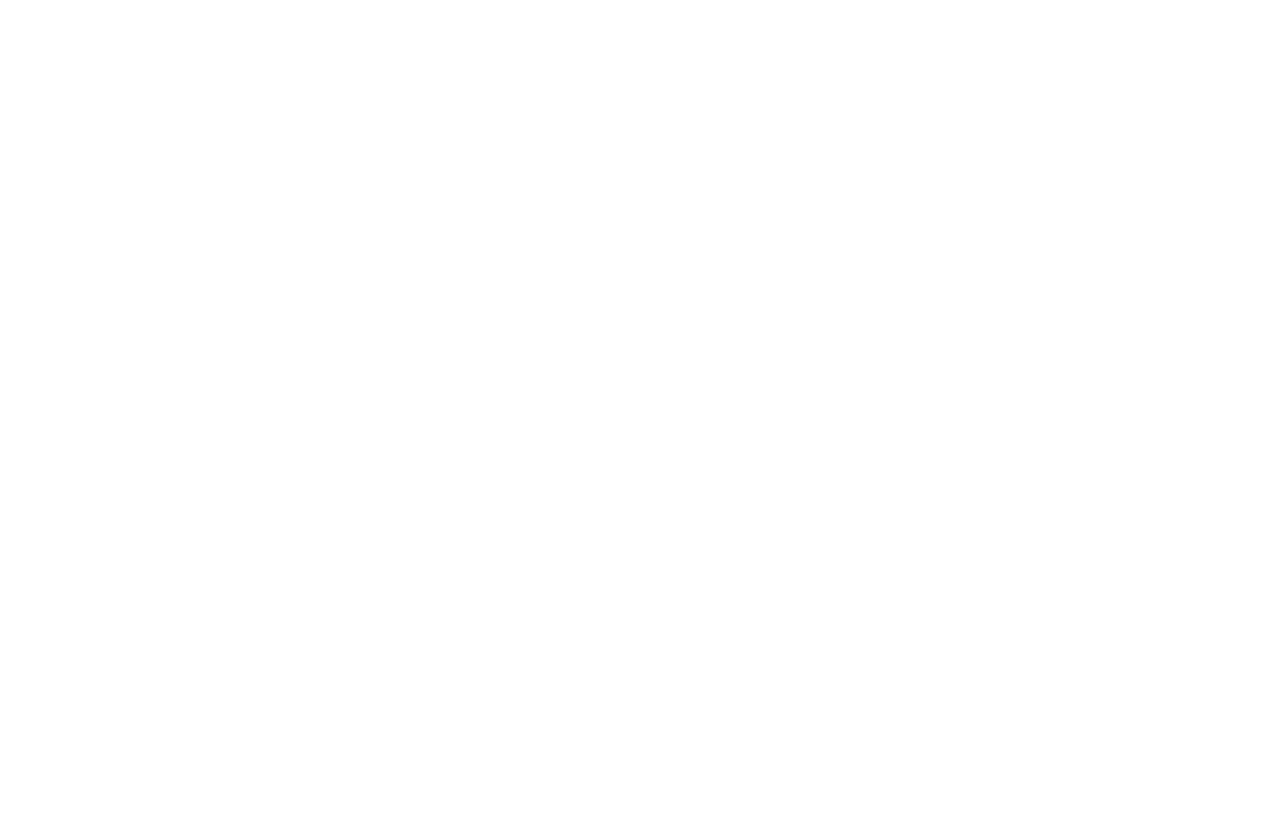
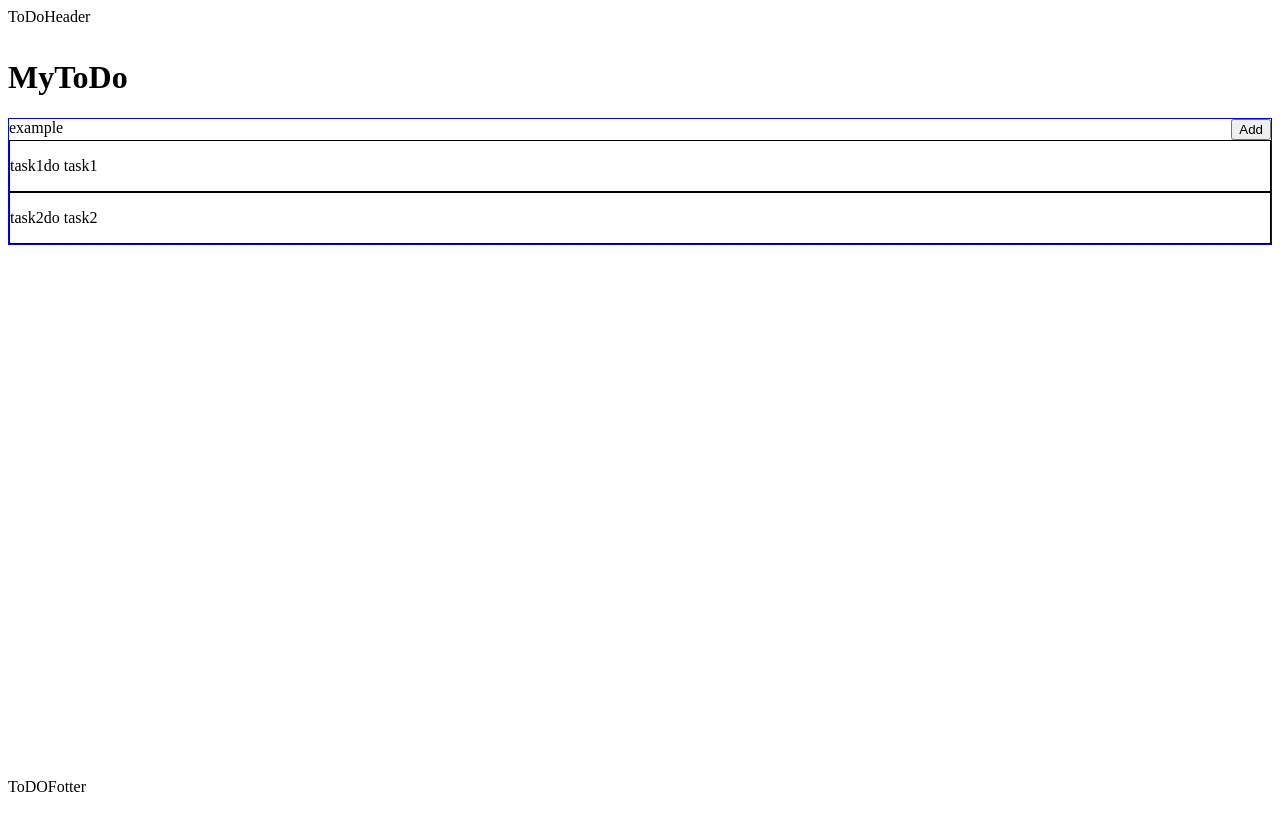
Before and after one commit to Bendi116/MyToDo, a website built with webpack: page src/index.html in a window 1280 px wide. Built offline with nearby package versions, Linux system fonts and the light colour scheme.

Commit message:
Basic look.

```diff
--- a/package.json
+++ b/package.json
@@ -11,6 +11,7 @@
   "devDependencies": {
     "css-loader": "^6.10.0",
     "html-webpack-plugin": "^5.6.0",
+    "mini-css-extract-plugin": "^2.8.0",
     "style-loader": "^3.3.4",
     "webpack": "^5.90.3",
     "webpack-cli": "^5.1.4"
--- /dev/null
+++ b/src/dom-manipulate.js
@@ -0,0 +1,73 @@
+export function displayProject(project){
+    //const
+    const mainContainer = document.querySelector(".main-container")
+    let projectMainDiv;
+    if(document.querySelector(`#project-${project.title}`)){
+        projectMainDiv = document.querySelector(`#project-${project.title}`)
+        projectMainDiv.innerHTML = "";
+    }
+    else{
+        projectMainDiv = document.createElement("div")
+    }
+    const projectHeader = document.createElement("div")
+    const projectContainer = document.createElement("div")
+    const projectAddToDoBtn = document.createElement("button")
+
+    //add todo div's
+    projectHeader.innerText = project.title
+    project.toDoArray.forEach(todo => {
+        projectContainer.appendChild(displayToDo(todo,project))
+    });
+
+    //add id and class
+    projectMainDiv.id = `project-${project.title}`
+    projectMainDiv.classList.add("project")
+    projectContainer.classList.add("project-container")
+
+    //inner text
+    projectAddToDoBtn.innerText = "Add"
+
+    //append childs
+    projectMainDiv.appendChild(projectHeader)
+    projectMainDiv.appendChild(projectAddToDoBtn)
+    projectMainDiv.appendChild(projectContainer)
+    mainContainer.appendChild(projectMainDiv)
+
+}
+
+export function displayToDo(todo,project){
+    //const
+    const todoContainer = document.createElement("div")
+    const title = document.createElement("p")
+    const describe = document.createElement("p")
+    const btnContainer = document.createElement("div")
+    const toDoCheckBtn = document.createElement("button")
+    const toDoDelBtn = document.createElement("button")
+
+    //set innerText
+    title.innerText = todo.title
+    describe.innerText = todo.describe
+    toDoCheckBtn.innerText = "Check"
+    toDoDelBtn.innerText = "Del"
+
+    //add event listeners
+    toDoDelBtn.addEventListener("click", project.delToDo)
+
+    //set id and classes
+    todoContainer.id = todo.title
+    todoContainer.classList.add("to-do")
+    btnContainer.classList.add("btn-container")
+
+    //append childs
+    todoContainer.appendChild(title)
+    todoContainer.appendChild(describe)
+
+    btnContainer.appendChild(toDoCheckBtn)
+    btnContainer.appendChild(toDoDelBtn)
+
+    todoContainer.appendChild(btnContainer)
+
+    return todoContainer
+
+
+}
--- a/src/index.html
+++ b/src/index.html
@@ -6,6 +6,11 @@
     <title>Document</title>
 </head>
 <body>
+    <header>ToDoHeader</header>
+    <h1>MyToDo</h1>
+    <div class="main-container"></div>
+    <footer>ToDOFotter</footer>
+
 
 </body>
 </html>
--- a/src/index.js
+++ b/src/index.js
@@ -0,0 +1,14 @@
+import {Project} from './project-class'
+import {ToDo} from './to-do-class'
+import { displayProject} from './dom-manipulate'
+import './style.css'
+
+const myProject = new Project("example")
+const myTodo1 = new ToDo("task1","do task1",(new Date().getDate),"high",0);
+const myTodo2 = new ToDo("task2","do task2",(new Date().getDate),"medium",0);
+
+myProject.addToDo(myTodo1)
+myProject.addToDo(myTodo2)
+console.log(myProject)
+displayProject(myProject)
+displayProject(myProject)
--- /dev/null
+++ b/src/project-class.js
@@ -0,0 +1,24 @@
+import { displayProject } from "./dom-manipulate"
+export class Project{
+
+    constructor(title){
+        this.title = title
+        this.toDoArray = []
+    }
+    addToDo(toDo){
+        this.toDoArray.push(toDo)
+    }
+    expand(){
+    }
+    seeAll(){
+    }
+    delToDo = (e) =>{
+        this.toDoArray.forEach(todo => {
+            if(todo.title === e.target.parentElement.parentElement.id){
+               this.toDoArray.splice(this.toDoArray.indexOf(todo),1)
+            }
+        });
+        displayProject(this)
+
+    }
+}
--- /dev/null
+++ b/src/style.css
@@ -0,0 +1,37 @@
+.to-do{
+    border: 1px solid black;
+    display: flex;
+
+}
+.project{
+    border: 1px solid blue;
+}
+
+.to-do button{
+    border-radius: 10px;
+    background-color: aqua;
+    width: 40px;
+    height: 40px;
+}
+
+body{
+height: 100vh;
+display: grid;
+grid-template-rows: 30px auto 1fr 30px;
+}
+
+.project{
+    display: grid;
+    grid-template-columns: 1fr auto;
+}
+.project-container{
+    grid-column: 1/-1;
+}
+
+.to-do:hover{
+    background-color: red;
+}
+
+.btn-container{
+    visibility: hidden;
+}
--- /dev/null
+++ b/src/to-do-class.js
@@ -0,0 +1,16 @@
+export class ToDo{
+    constructor(title,describe,dueDate,priority,check){
+        this.title = title
+        this.describe = describe
+        this.dueDate = dueDate
+        this.priority = priority
+        this.check = check
+    }
+    check() {
+        this.check = !this.check
+    }
+    expand(){
+    }
+    modify(){
+    }
+}
--- a/webpack.config.js
+++ b/webpack.config.js
@@ -13,13 +13,14 @@ module.exports = {
   plugins: [
     new HtmlWebpackPlugin({
       title: 'Output Management',
-    }),
+      template: './src/index.html'
+    })
   ],
   module: {
     rules: [
       {
         test: /\.css$/i,
-        use: ['style-loader', 'css-loader'],
+        use: ["style-loader", 'css-loader'],
       },
     ],
   },
```
Also changed, not shown: 1 other file.
